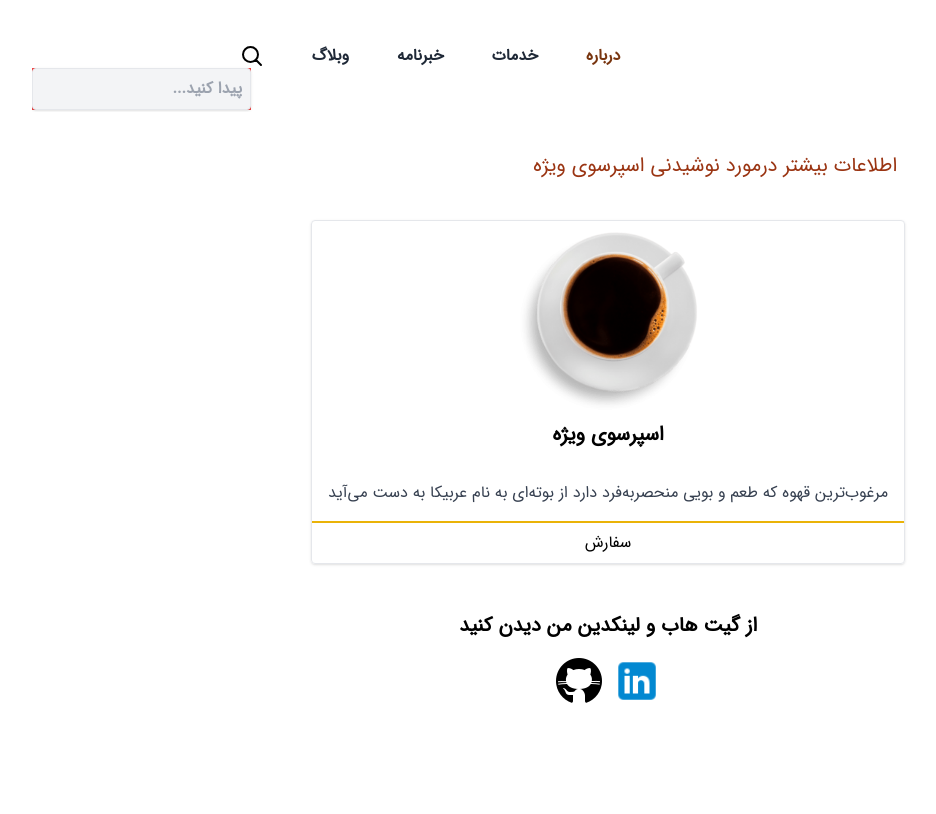
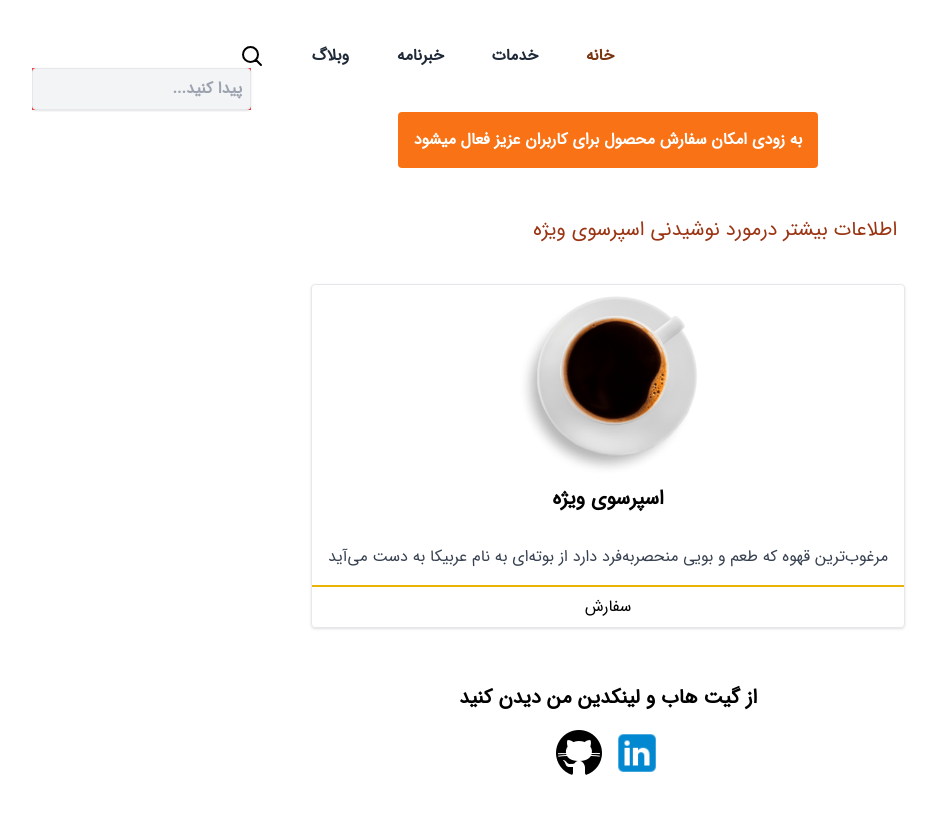
Before and after one commit to Niloofar-Palvaneh/Coffee-shop, a Next.js app: page /moreCoffee/1 in a window 1280 px wide. Both pictures are taken after a click on the link "سفارش". Shown: the top 814 px of the page, without its empty margins (32-968 px from the left). Built offline with nearby package versions, Linux system fonts and the light colour scheme.

Commit message:
create alert for coffee

```diff
--- a/components/customer/Customer.js
+++ b/components/customer/Customer.js
@@ -55,7 +55,7 @@ export default function Customer() {
                 >
                     {
                         customers.map(customer => (
-                            <SwiperSlide className={`bg-gray-100 border shadow-xl rounded relative p-4 `}>
+                            <SwiperSlide key={customer.name} className={`bg-gray-100 border shadow-xl rounded relative p-4 `}>
                                 <div className="absolute top-4 flex justify-end w-full left-8 sm:hidden">
                                     <Image
                                         src={"/c-bg.png"} width={80} height={80} alt="..." />
--- a/components/navbar/Navbar.js
+++ b/components/navbar/Navbar.js
@@ -10,7 +10,7 @@ export default function Navbar() {
     const links = [
         {
             id: 1,
-            title: "درباره",
+            title: "خانه",
             pathName: "/",
             isActive: false
         },
--- a/components/specialCoffee/SpecialCoffee.js
+++ b/components/specialCoffee/SpecialCoffee.js
@@ -39,7 +39,7 @@ export default function SpecialCoffee() {
                 <div className="grid grid-cols-3 mt-48 gap-4 sm:grid-cols-1 sm:gap-8 sm:mt-8">
                     {
                         specialCoffeeArry.map(coffee => (
-                            <div data-aos="fade-up" className="bg-white flex flex-col items-center justify-center text-center gap-8 p-4">
+                            <div key={coffee.title} data-aos="fade-up" className="bg-white flex flex-col items-center justify-center text-center gap-8 p-4">
                                 <Image
                                     className="-mt-24 mb-12 sm:-mt-6"
                                     src={coffee.img} width={300} height={400} alt="..." />
--- a/pages/moreCoffee/[id].js
+++ b/pages/moreCoffee/[id].js
@@ -1,6 +1,7 @@
 import { useRouter } from "next/router"
 import Link from "next/link";
 import Image from "next/image";
+import { useState } from "react";
 
 export default function singleCoffee() {
     const router = useRouter()
@@ -61,17 +62,30 @@ export default function singleCoffee() {
         },
     ]
     const newCoffees = servisesArry.filter(coffee => coffee.id === Number(router.query.id))
-
+    const [isShowAlert, setIsShowAlert] = useState(false)
+    const showAlertHandler = () => {
+        setIsShowAlert(true)
+        setTimeout(() => {
+            setIsShowAlert(false)
+        }, 3000);
+    }
     return (
         <>
-            <div className="flex items-center justify-around">
+            <div className={`w-full z-50 flex items-center justify-center ${isShowAlert ? "flex" : "hidden"}`}>
+                <div className="bg-orange-500 text-white font-bold w-max p-4 rounded">
+                    به زودی امکان سفارش محصول برای کاربران عزیز فعال میشود
+                </div>
+            </div>
+
+            <div className="">
                 {
                     newCoffees.map(coffee => (
-                        <div className="flex flex-col gap-4 mt-8 w-max">
+                        <div key={coffee.id} className="flex flex-col items-center justify-between p-2 gap-4 ">
+                            <div className="flex flex-col gap-4 mt-8">
                                 <h1 className="text-xl mb-4 text-orange-800 p-2">
                                     اطلاعات بیشتر درمورد نوشیدنی {coffee.title}
                                 </h1>
-                            <div className="group flex flex-col items-center justify-center border rounded shadow">
+                                <div className="group flex flex-col items-center justify-center border rounded shadow  sm:w-full">
                                     <Image
                                         className="group-hover:rotate-45 transition-all p-2"
                                         src={coffee.img} width={200} height={200} alt="..." />
@@ -85,8 +99,10 @@ export default function singleCoffee() {
                                     </div>
                                     <div className="w-full h-[2px] bg-yellow-500 "></div>
                                     <Link
+                                        onClick={showAlertHandler}
                                         className="w-full text-center p-2 group-hover:bg-orange-100 transition"
                                         href={"#"}>سفارش</Link>
+                                </div>
                             </div>
                         </div>
                     ))
```
Lines whose indentation alone changed are shown as unchanged.
